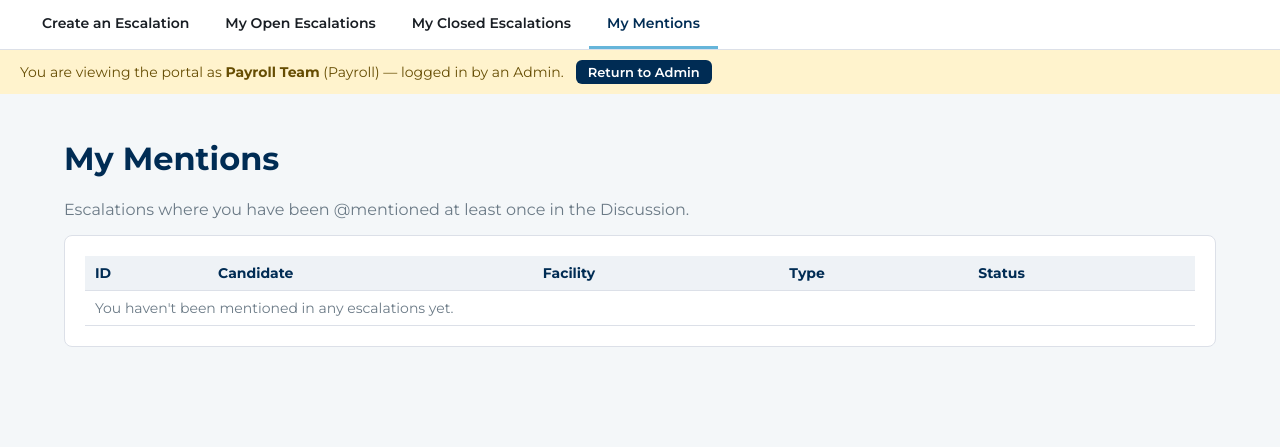
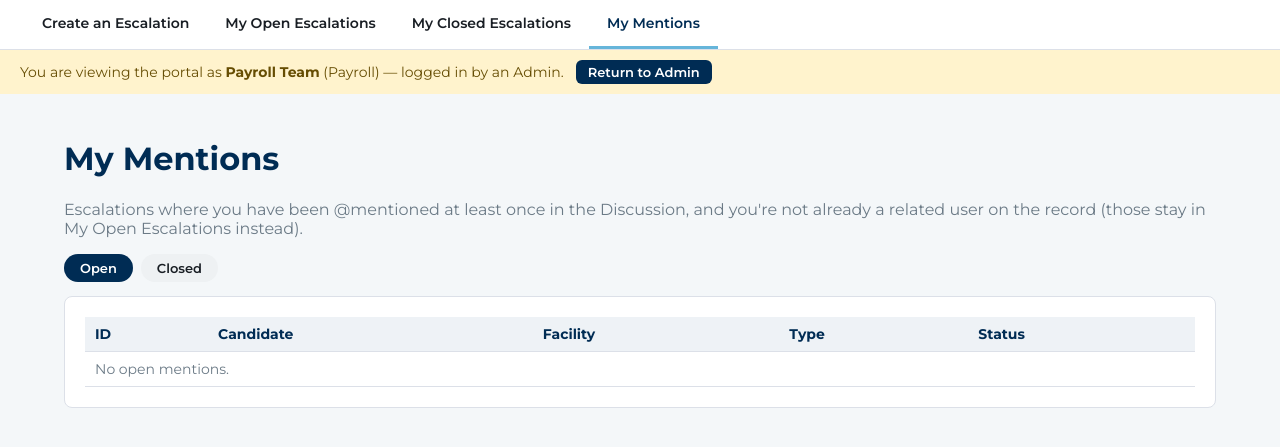
Before and after one commit to eitanmargolis/toa-escalations-portal, a Flask app: page /escalations/mine/mentions in a window 1280 px wide. Shown: the part 54-501 px from the top of the page. Run offline with Flask 3, Linux system fonts and the light colour scheme; a user stored in the database is signed in; data that the repository does not hold is empty; some libraries are stand-ins or nearby versions; some web fonts are replaced.

Commit message:
Personal/Pre-Start field updates, My Team's Open Escalations tab, My Mentions sub-tabs, new Resolution checkboxes, Sales Rep status access, comment likes

```diff
--- a/app.py
+++ b/app.py
@@ -23,14 +23,15 @@ import cloudinary.utils
 import bleach
 
 from models import (
-    db, User, Escalation, Comment, SavedReportView, Attachment, Mention, MigrationFlag,
+    db, User, Escalation, Comment, CommentLike, SavedReportView, Attachment, Mention, MigrationFlag,
     ROLES, STANDARD_ROLES, ROLE_FOR_RECRUITER_FIELD, ROLE_FOR_SALES_REP_FIELD, ROLE_FOR_COMPLIANCE_FIELD,
     ROLE_FOR_PAYROLL_SPECIALIST_FIELD, ROLE_FOR_AC_FIELD, RETIRED_ROLE_COMPLIANCE_SPECIALIST,
     ESCALATION_TYPES, ALL_ESCALATION_TYPES_FOR_DISPLAY, RETIRED_ESCALATION_TYPES, CLINICAL_TYPES, SUBTYPES_BY_TYPE, YES_NO,
     STATUS_VALUES, OPEN_STATUSES, CLOSED_STATUSES, STATUS_VALUES_BY_TYPE,
     REQUIRED_SUBTYPE_TYPES, DISCUSSED_WITH_MANAGER_NOT_REQUIRED_TYPES,
     TYPE_COMPLIANCE, TYPE_PAYROLL, TYPE_CONTRACT, TYPE_PRESTART, TYPE_PERSONAL,
-    SUBTYPE_CLINICAL_CANCEL, CLINICAL_LIAISON_DNR_TYPES,
+    SUBTYPE_CLINICAL_CANCEL, CLINICAL_LIAISON_DNR_TYPES, CLINICAL_LIAISON_TYPES,
+    FACILITY_CANCEL_COUNSEL_TYPES, COAST_DNR_TYPES, REPORTED_TO_BON_TYPES,
     BEST_TIME_SLOTS, TIME_ZONES, REPORT_FIELDS,
 )
 from email_utils import (
@@ -144,12 +145,15 @@ def manager_or_admin_required(fn):
     return wrapper
 
 
-def status_editable_by(user, esc_type):
+def status_editable_by(user, esc_type, esc_sales_rep_id=None):
     """Who can edit the Status field on a given escalation.
 
     - Admin, Director, and the scoped "Manager" role: always, any type.
     - Payroll role: only when the escalation's Type is Payroll & Timekeeping.
     - Compliance role: only when the escalation's Type is Compliance & Credentialing.
+    - The specific Sales Rep assigned to THIS record (esc_sales_rep_id, not
+      just anyone with the Account Manager role): only when Type is Personal
+      (On Assignment), Pre-Start, or Contract.
     - Everyone else: never.
     """
     if user.role in ("Admin", "Director", "Manager"):
@@ -157,6 +161,8 @@ def status_editable_by(user, esc_type):
     if user.role == "Payroll" and esc_type == TYPE_PAYROLL:
         return True
     if user.role == "Compliance" and esc_type == TYPE_COMPLIANCE:
+        return True
+    if esc_sales_rep_id and user.id == esc_sales_rep_id and esc_type in (TYPE_PERSONAL, TYPE_PRESTART, TYPE_CONTRACT):
         return True
     return False
 
@@ -410,14 +416,44 @@ def validate_status_for_type(esc_type, old_status, new_status):
 
 
 def visible_user_ids_for(user):
-    """Item 11c: users with the NEW scoped 'Manager' role get expanded
-    visibility in My Open/My Closed Escalations - their own tagged records,
-    PLUS records where a direct report (a user whose manager_id points at
-    them) is tagged. Every other role keeps the existing self-only behavior."""
-    if user.role == "Manager":
-        reports = User.query.filter_by(manager_id=user.id).all()
-        return {user.id} | {u.id for u in reports}
+    """My Open/My Closed Escalations show only records the viewing user is
+    personally tagged on, for every role - a Manager/Director/Admin who also
+    creates and works their own records shouldn't have their direct reports'
+    records mixed in here. Team visibility lives separately in My Team's
+    Open Escalations (see direct_report_ids_for() and
+    team_open_escalations()) so the two stay clearly differentiated."""
     return {user.id}
+
+
+def direct_report_ids_for(user):
+    """User ids of everyone whose manager_id points at this user - used by
+    My Team's Open Escalations (Manager/Director/Admin only)."""
+    return {u.id for u in User.query.filter_by(manager_id=user.id).all()}
+
+
+def escalations_involving_users(uids, open_only=True):
+    """Shared query used by My Open Escalations and My Team's Open
+    Escalations - any escalation where one of the given user ids appears in
+    any related-user field."""
+    if not uids:
+        return []
+    filters = [
+        Escalation.recruiter_id.in_(uids),
+        Escalation.sales_rep_id.in_(uids),
+        Escalation.compliance_specialist_id.in_(uids),
+        Escalation.recruiter_manager_id.in_(uids),
+        Escalation.action_to_id.in_(uids),
+        Escalation.payroll_specialist_id.in_(uids),
+        Escalation.clinical_liaison_id.in_(uids),
+        Escalation.ac_id.in_(uids),
+        Escalation.compliance_manager_id.in_(uids),
+        Escalation.prestart_compliance_specialist_id.in_(uids),
+        Escalation.prestart_compliance_manager_id.in_(uids),
+    ]
+    query = Escalation.query
+    if open_only:
+        query = query.filter(Escalation.status.notin_(CLOSED_STATUSES))
+    return query.filter(db.or_(*filters)).order_by(Escalation.created_at.desc()).all()
 
 
 def status_css_class(status):
@@ -682,6 +718,11 @@ def new_escalation():
         else:
             dnr_facility = dnr_msp = dnr_hospital_system = False
             dnr_facility_notes = dnr_msp_notes = dnr_hospital_system_notes = None
+
+        # Bottom-of-Resolution checkboxes, each gated to its own Type subset.
+        facility_cancel_before_counsel = bool(f.get("facility_cancel_before_counsel")) if esc_type in FACILITY_CANCEL_COUNSEL_TYPES else False
+        coast_dnr = bool(f.get("coast_dnr")) if esc_type in COAST_DNR_TYPES else False
+        reported_to_bon = bool(f.get("reported_to_bon")) if esc_type in REPORTED_TO_BON_TYPES else False
 
         # Compliance & Credentialing detail fields (item 2e)
         if esc_type == TYPE_COMPLIANCE:
@@ -755,6 +796,9 @@ def new_escalation():
             dnr_msp_notes=dnr_msp_notes,
             dnr_hospital_system=dnr_hospital_system,
             dnr_hospital_system_notes=dnr_hospital_system_notes,
+            facility_cancel_before_counsel=facility_cancel_before_counsel,
+            coast_dnr=coast_dnr,
+            reported_to_bon=reported_to_bon,
             created_by_id=current_user.id,
             last_modified_by_id=current_user.id,
             last_modified_at=datetime.utcnow(),
@@ -777,8 +821,11 @@ def new_escalation():
                 required_missing.append(label)
         if discussed_with_manager_required_for_type(esc.type) and not esc.discussed_with_manager:
             required_missing.append("Discussed with Coast Manager")
-        # Compliance Specialist is not required for Clinical types or Payroll & Timekeeping.
-        if not compliance_specialist_hidden_for_type(esc.type) and not esc.compliance_specialist_id:
+        # Compliance Specialist is not required for Clinical types, Payroll &
+        # Timekeeping, Contract (hidden entirely for those - see
+        # compliance_specialist_hidden_for_type()), or Personal (On
+        # Assignment) (shown, but optional).
+        if not compliance_specialist_hidden_for_type(esc.type) and esc.type != TYPE_PERSONAL and not esc.compliance_specialist_id:
             required_missing.append("Compliance Specialist")
         if subtype_required_for_type(esc.type) and not esc.subtype:
             required_missing.append("Subtype")
@@ -817,9 +864,9 @@ def new_escalation():
             if payroll_team:
                 esc.payroll_specialist_id = payroll_team.id
 
-        # Auto-set Clinical Liaison -> Lauren Redig for Clinical escalations
-        # and Personal (On Assignment)
-        if esc.type in CLINICAL_LIAISON_DNR_TYPES and not esc.clinical_liaison_id:
+        # Auto-set Clinical Liaison -> Lauren Redig for Clinical escalations,
+        # Personal (On Assignment), and Pre-Start
+        if esc.type in CLINICAL_LIAISON_TYPES and not esc.clinical_liaison_id:
             liaison = get_clinical_liaison_user()
             if liaison:
                 esc.clinical_liaison_id = liaison.id
@@ -852,7 +899,7 @@ def new_escalation():
         recipients = {esc.recruiter, esc.sales_rep, esc.ac, esc.compliance_specialist, esc.recruiter_manager}
         if payroll_applicable:
             recipients.add(esc.payroll_specialist)
-        if esc.type in CLINICAL_LIAISON_DNR_TYPES:
+        if esc.type in CLINICAL_LIAISON_TYPES:
             recipients.add(esc.clinical_liaison)
         for u in recipients:
             if u:
@@ -879,23 +926,24 @@ def new_escalation():
 @login_required
 def my_open_escalations():
     uids = visible_user_ids_for(current_user)
-    escalations = Escalation.query.filter(
-        Escalation.status.notin_(CLOSED_STATUSES),
-        db.or_(
-            Escalation.recruiter_id.in_(uids),
-            Escalation.sales_rep_id.in_(uids),
-            Escalation.compliance_specialist_id.in_(uids),
-            Escalation.recruiter_manager_id.in_(uids),
-            Escalation.action_to_id.in_(uids),
-            Escalation.payroll_specialist_id.in_(uids),
-            Escalation.clinical_liaison_id.in_(uids),
-            Escalation.ac_id.in_(uids),
-            Escalation.compliance_manager_id.in_(uids),
-            Escalation.prestart_compliance_specialist_id.in_(uids),
-            Escalation.prestart_compliance_manager_id.in_(uids),
-        ),
-    ).order_by(Escalation.created_at.desc()).all()
+    escalations = escalations_involving_users(uids, open_only=True)
     return render_template("my_open_escalations.html", escalations=escalations)
+
+
+# ---------------------------------------------------------------------------
+# 2a2. My Team's Open Escalations - Manager/Director/Admin only, shows open
+# escalations tagged to the current user's direct reports (User.manager_id
+# pointing at them), deliberately kept separate from My Open Escalations
+# (see visible_user_ids_for() above for why).
+# ---------------------------------------------------------------------------
+@app.route("/escalations/team")
+@login_required
+def team_open_escalations():
+    if current_user.role not in ("Manager", "Director", "Admin"):
+        abort(403)
+    uids = direct_report_ids_for(current_user)
+    escalations = escalations_involving_users(uids, open_only=True)
+    return render_template("my_team_open_escalations.html", escalations=escalations)
 
 
 # ---------------------------------------------------------------------------
@@ -933,12 +981,20 @@ def my_closed_escalations():
 @app.route("/escalations/mine/mentions")
 @login_required
 def my_mentions():
+    sub = request.args.get("sub", "open")
+    if sub not in ("open", "closed"):
+        sub = "open"
     escalation_ids = [
         row[0] for row in
         db.session.query(Mention.escalation_id).filter_by(mentioned_user_id=current_user.id).distinct().all()
     ]
-    escalations = Escalation.query.filter(Escalation.id.in_(escalation_ids)).order_by(Escalation.created_at.desc()).all()
-    return render_template("my_mentions.html", escalations=escalations)
+    query = Escalation.query.filter(Escalation.id.in_(escalation_ids))
+    if sub == "closed":
+        query = query.filter(Escalation.status.in_(CLOSED_STATUSES))
+    else:
+        query = query.filter(Escalation.status.notin_(CLOSED_STATUSES))
+    escalations = query.order_by(Escalation.created_at.desc()).all()
+    return render_template("my_mentions.html", escalations=escalations, sub=sub)
 
 
 # ---------------------------------------------------------------------------
@@ -1024,7 +1080,7 @@ def view_escalation(escalation_id):
     can_manage = manager_or_admin(current_user)
     # Computed against esc.type as currently stored - i.e. as the page was
     # actually rendered/submitted from, before this request changes anything.
-    can_edit_status = status_editable_by(current_user, esc.type)
+    can_edit_status = status_editable_by(current_user, esc.type, esc.sales_rep_id)
 
     if request.method == "POST":
         f = request.form
@@ -1148,6 +1204,11 @@ def view_escalation(escalation_id):
         else:
             new_dnr_facility = new_dnr_msp = new_dnr_hospital_system = False
             new_dnr_facility_notes = new_dnr_msp_notes = new_dnr_hospital_system_notes = None
+
+        # Bottom-of-Resolution checkboxes, each gated to its own Type subset.
+        new_facility_cancel_before_counsel = bool(f.get("facility_cancel_before_counsel")) if new_type in FACILITY_CANCEL_COUNSEL_TYPES else False
+        new_coast_dnr = bool(f.get("coast_dnr")) if new_type in COAST_DNR_TYPES else False
+        new_reported_to_bon = bool(f.get("reported_to_bon")) if new_type in REPORTED_TO_BON_TYPES else False
 
         # Apply updates
         # Last Modified By/At (item: track who most recently changed the
@@ -1203,6 +1264,9 @@ def view_escalation(escalation_id):
         esc.dnr_msp_notes = new_dnr_msp_notes
         esc.dnr_hospital_system = new_dnr_hospital_system
         esc.dnr_hospital_system_notes = new_dnr_hospital_system_notes
+        esc.facility_cancel_before_counsel = new_facility_cancel_before_counsel
+        esc.coast_dnr = new_coast_dnr
+        esc.reported_to_bon = new_reported_to_bon
         esc.complaint_outcome = f.get("complaint_outcome") or None
         esc.clinical_team_save = bool(f.get("clinical_team_save"))
         esc.facility_resolution = f.get("facility_resolution") or None
@@ -1222,9 +1286,9 @@ def view_escalation(escalation_id):
             if payroll_team:
                 esc.payroll_specialist_id = payroll_team.id
 
-        # Auto-set Clinical Liaison -> Lauren Redig for Clinical escalations
-        # and Personal (On Assignment)
-        if esc.type in CLINICAL_LIAISON_DNR_TYPES and not esc.clinical_liaison_id:
+        # Auto-set Clinical Liaison -> Lauren Redig for Clinical escalations,
+        # Personal (On Assignment), and Pre-Start
+        if esc.type in CLINICAL_LIAISON_TYPES and not esc.clinical_liaison_id:
             liaison = get_clinical_liaison_user()
             if liaison:
                 esc.clinical_liaison_id = liaison.id
@@ -1278,7 +1342,7 @@ def view_escalation(escalation_id):
             status_recipients = {esc.recruiter, esc.sales_rep, esc.ac, esc.compliance_specialist}
             if payroll_applicable:
                 status_recipients.add(esc.payroll_specialist)
-            if esc.type in CLINICAL_LIAISON_DNR_TYPES:
+            if esc.type in CLINICAL_LIAISON_TYPES:
                 status_recipients.add(esc.clinical_liaison)
             for u in status_recipients:
                 if u:
@@ -1328,10 +1392,17 @@ def add_comment(escalation_id):
 
     users = User.query.all()
     mentioned = parse_mentions(body, users)
+    related_user_ids = esc.user_ids_involved()
     for u in mentioned:
-        # Persist a Mention row for every match (item 8), regardless of self-mention,
-        # so "My Mentions" reflects exactly what parse_mentions() detected.
-        db.session.add(Mention(escalation_id=esc.id, comment_id=comment.id, mentioned_user_id=u.id))
+        # Persist a Mention row (surfaced in "My Mentions") only for a
+        # mentioned user who ISN'T already a related user on this record -
+        # someone already tagged as Recruiter/Sales Rep/etc. already sees the
+        # record via My Open Escalations (or My Team's Open Escalations), so
+        # a duplicate entry in My Mentions would just be noise for them. They
+        # still get the @mention email regardless (see send_mention_email()
+        # below) - this only affects what shows up in the My Mentions tab.
+        if u.id not in related_user_ids:
+            db.session.add(Mention(escalation_id=esc.id, comment_id=comment.id, mentioned_user_id=u.id))
     db.session.commit()
 
     for u in mentioned:
@@ -1349,6 +1420,22 @@ def add_comment(escalation_id):
             send_new_comment_email(u, esc, current_user, base_url())
 
     return redirect(url_for("view_escalation", escalation_id=escalation_id))
+
+
+@app.route("/comments/<int:comment_id>/like", methods=["POST"])
+@login_required
+def toggle_comment_like(comment_id):
+    """Toggle the current user's like on a Discussion comment - a simple
+    signal that the comment (and the record) has been reviewed. Liking again
+    after already liking removes the like (un-like)."""
+    comment = db.session.get(Comment, comment_id) or abort(404)
+    existing = CommentLike.query.filter_by(comment_id=comment.id, user_id=current_user.id).first()
+    if existing:
+        db.session.delete(existing)
+    else:
+        db.session.add(CommentLike(comment_id=comment.id, user_id=current_user.id))
+    db.session.commit()
+    return redirect(url_for("view_escalation", escalation_id=comment.escalation_id))
 
 
 @app.route("/attachments/<int:attachment_id>/download")
@@ -1644,7 +1731,7 @@ def _sync_missing_columns():
     NOT NULL constraints on columns the model now marks nullable. Avoids
     needing a full migration tool for additive/loosening schema changes."""
     inspector = inspect(db.engine)
-    for model in [User, Escalation, Comment, SavedReportView, Attachment, Mention, MigrationFlag]:
+    for model in [User, Escalation, Comment, CommentLike, SavedReportView, Attachment, Mention, MigrationFlag]:
         table_name = model.__tablename__
         if not inspector.has_table(table_name):
             continue
--- a/templates/base.html
+++ b/templates/base.html
@@ -20,6 +20,9 @@
   <div class="tabs">
     <a href="{{ url_for('new_escalation') }}" class="{{ 'active' if request.endpoint=='new_escalation' }}">Create an Escalation</a>
     <a href="{{ url_for('my_open_escalations') }}" class="{{ 'active' if request.endpoint=='my_open_escalations' }}">My Open Escalations</a>
+    {% if current_user.role in ["Manager", "Director", "Admin"] %}
+    <a href="{{ url_for('team_open_escalations') }}" class="{{ 'active' if request.endpoint=='team_open_escalations' }}">My Team's Open Escalations</a>
+    {% endif %}
     <a href="{{ url_for('my_closed_escalations') }}" class="{{ 'active' if request.endpoint=='my_closed_escalations' }}">My Closed Escalations</a>
     <a href="{{ url_for('my_mentions') }}" class="{{ 'active' if request.endpoint=='my_mentions' }}">My Mentions</a>
     {% if current_user.is_manager_or_admin() %}
--- a/templates/my_mentions.html
+++ b/templates/my_mentions.html
@@ -3,7 +3,11 @@
 {% block title %}My Mentions{% endblock %}
 {% block content %}
 <h1>My Mentions</h1>
-<p style="color:#6b7a86;">Escalations where you have been @mentioned at least once in the Discussion.</p>
+<p style="color:#6b7a86;">Escalations where you have been @mentioned at least once in the Discussion, and you're not already a related user on the record (those stay in My Open Escalations instead).</p>
+<div style="display:flex; gap:8px; margin-bottom:14px;">
+  <a href="{{ url_for('my_mentions', sub='open') }}" style="padding:6px 16px; border-radius:16px; text-decoration:none; font-size:13px; font-weight:600; font-family:'Montserrat',sans-serif; {{ 'background:var(--brand-primary); color:#fff;' if sub=='open' else 'background:#eef1f3; color:var(--text-dark);' }}">Open</a>
+  <a href="{{ url_for('my_mentions', sub='closed') }}" style="padding:6px 16px; border-radius:16px; text-decoration:none; font-size:13px; font-weight:600; font-family:'Montserrat',sans-serif; {{ 'background:var(--brand-primary); color:#fff;' if sub=='closed' else 'background:#eef1f3; color:var(--text-dark);' }}">Closed</a>
+</div>
 <div class="card">
   <table>
     <thead><tr><th>ID</th><th>Candidate</th><th>Facility</th><th>Type</th><th>Status</th></tr></thead>
@@ -17,7 +21,7 @@
         <td>{{ b.status_badge(e.status) }}</td>
       </tr>
       {% else %}
-      <tr><td colspan="5" style="color:#6b7a86;">You haven't been mentioned in any escalations yet.</td></tr>
+      <tr><td colspan="5" style="color:#6b7a86;">No {{ sub }} mentions.</td></tr>
       {% endfor %}
     </tbody>
   </table>
```
Also changed, not shown: models.py (+43 -1 lines), templates/escalation_detail.html (+44 -7 lines), templates/escalation_form.html (+29 -6 lines), templates/my_team_open_escalations.html (added, +26 -0 lines).
